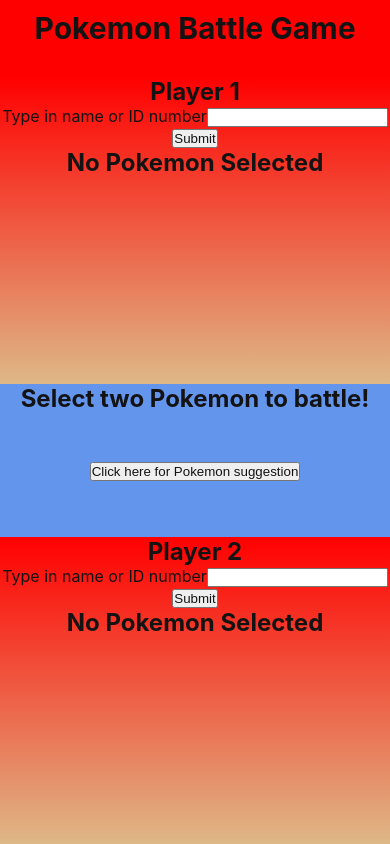
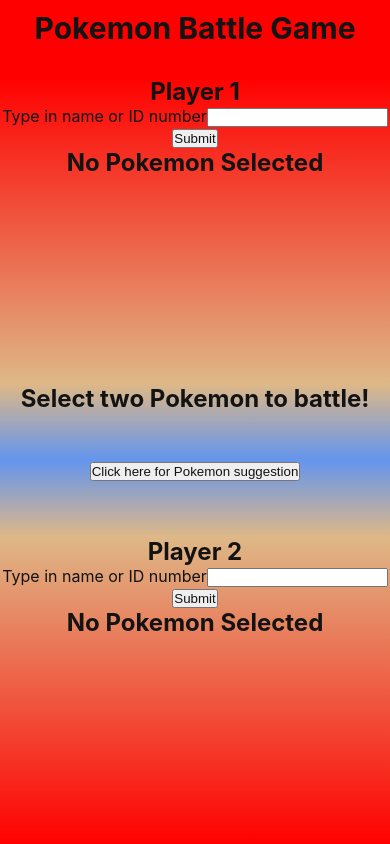
Before and after one commit to 1jdsteele/PokeFight, a React (Create React App) app: page / in a window 390 px wide. Built offline with nearby package versions, Linux system fonts and the light colour scheme.

Commit message:
more mobile css work

```diff
--- a/src/App.css
+++ b/src/App.css
@@ -116,18 +116,20 @@
   .compare {
     grid-row: 3;
     grid-column: 1;
-    background-color: cornflowerblue;
+    background-image: linear-gradient(burlywood, cornflowerblue);
   }
 
   .random {
     grid-row: 4;
     grid-column: 1;
-    background-color: cornflowerblue;
+    /* background-color: cornflowerblue; */
+    background-image: linear-gradient(cornflowerblue, burlywood);
   }
 
   .rightSide {
     grid-row: 5;
     grid-column: 1;
+    background-image: linear-gradient(burlywood, transparent);
   }
 
   img {
```
